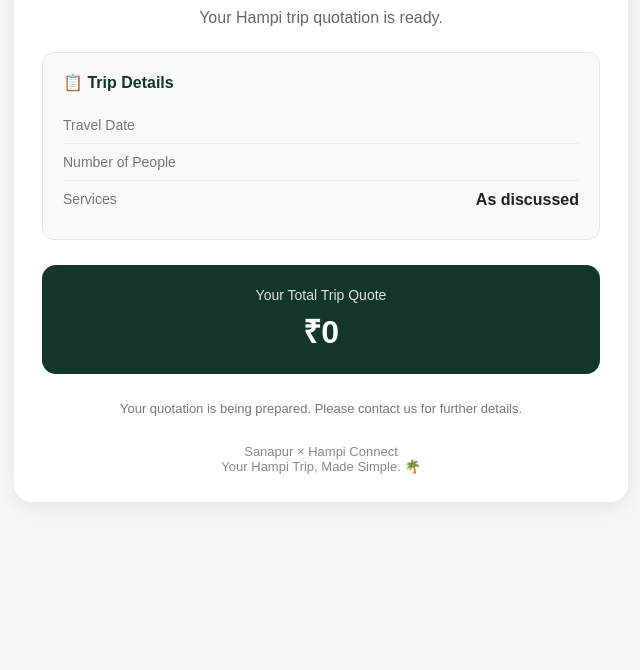
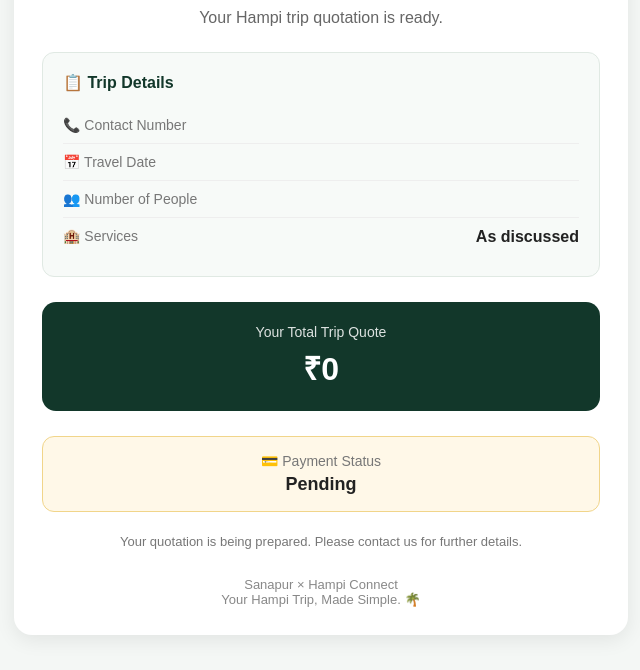
Before and after one commit to shreeramvalimiki/sanapur-hampi-connect, a Flask app: template templates/quote.html in a window 1280 px wide. Shown: the part 153-823 px from the top of the page, without its empty margins (319-959 px from the left). Before the commit the page ends 658 px from the top, so only its background shows below. Run offline with Flask 3, Linux system fonts and the light colour scheme; the template is opened without the code that fills it, so the values that code supplies are empty; some libraries are stand-ins or nearby versions.

Commit message:
Update quote.html

```diff
--- a/templates/quote.html
+++ b/templates/quote.html
@@ -121,6 +121,26 @@
             margin-top: 6px;
         }
 
+        .payment-box {
+            background: #fff8e8;
+            border: 1px solid #f1d58a;
+            border-radius: 12px;
+            padding: 16px;
+            margin-bottom: 20px;
+            text-align: center;
+        }
+
+        .payment-label {
+            color: #777;
+            font-size: 14px;
+        }
+
+        .payment-status {
+            font-size: 18px;
+            font-weight: bold;
+            margin-top: 5px;
+        }
+
         .confirm-button {
             width: 100%;
             background: #25D366;
@@ -192,6 +212,7 @@
             .price {
                 font-size: 28px;
             }
+
         }
 
     </style>
@@ -236,7 +257,20 @@
             <div class="detail">
 
                 <span class="label">
-                    Travel Date
+                    📞 Contact Number
+                </span>
+
+                <span class="value">
+                    {{ trip["phone"] }}
+                </span>
+
+            </div>
+
+
+            <div class="detail">
+
+                <span class="label">
+                    📅 Travel Date
                 </span>
 
                 <span class="value">
@@ -249,7 +283,7 @@
             <div class="detail">
 
                 <span class="label">
-                    Number of People
+                    👥 Number of People
                 </span>
 
                 <span class="value">
@@ -262,7 +296,7 @@
             <div class="detail">
 
                 <span class="label">
-                    Services
+                    🏨 Services
                 </span>
 
                 <span class="value">
@@ -277,7 +311,7 @@
             <div class="detail">
 
                 <span class="label">
-                    Preferred Time
+                    🕐 Preferred Time
                 </span>
 
                 <span class="value">
@@ -300,6 +334,19 @@
 
             <div class="price">
                 ₹{{ "{:,.0f}".format(trip["quote_amount"] or 0) }}
+            </div>
+
+        </div>
+
+
+        <div class="payment-box">
+
+            <div class="payment-label">
+                💳 Payment Status
+            </div>
+
+            <div class="payment-status">
+                {{ trip["payment_status"] or "Pending" }}
             </div>
 
         </div>
@@ -343,7 +390,10 @@
             </p>
 
             <p>
-                We will contact you with the next details.
+                Payment Status:
+                <strong>
+                    {{ trip["payment_status"] or "Pending" }}
+                </strong>
             </p>
 
         </div>
```
